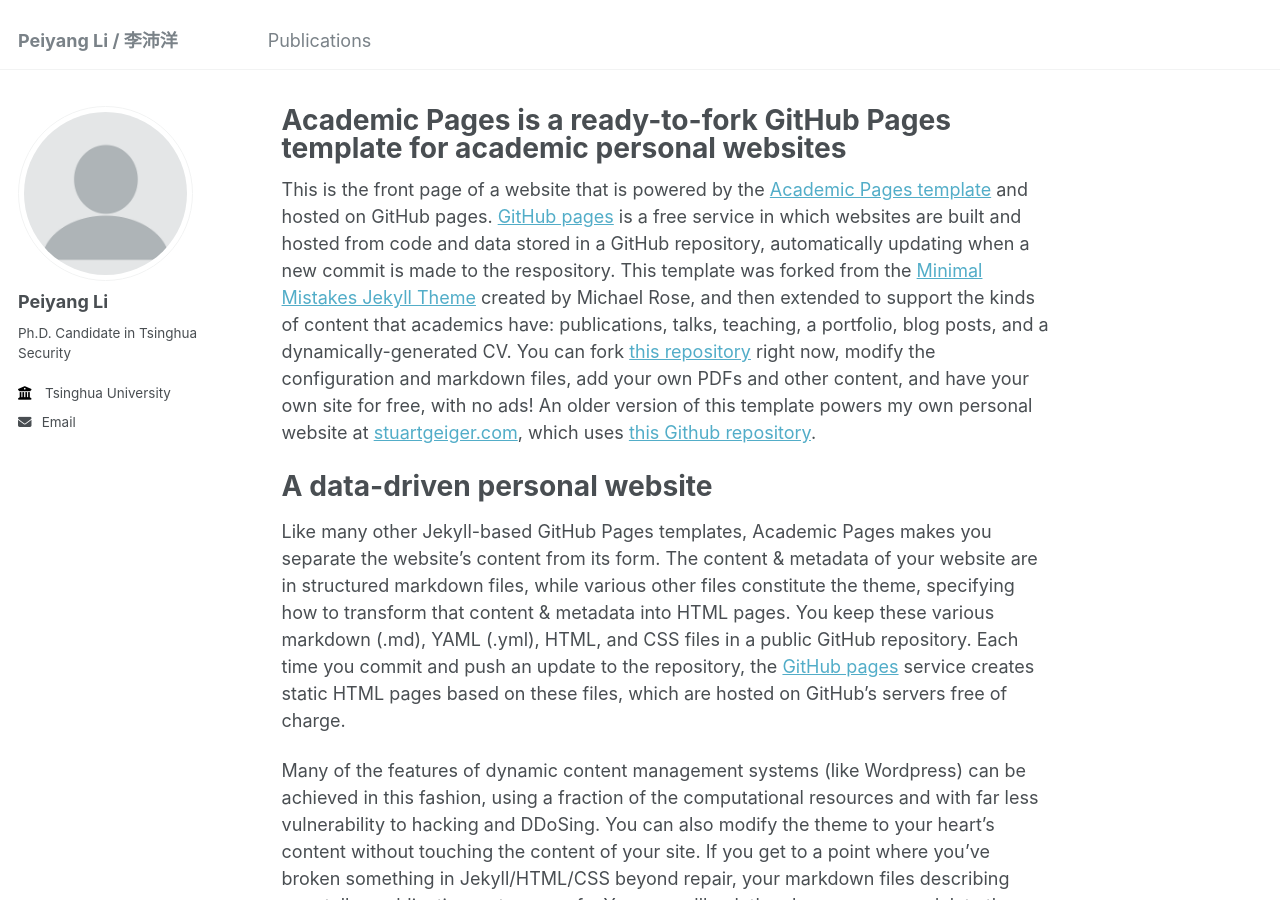
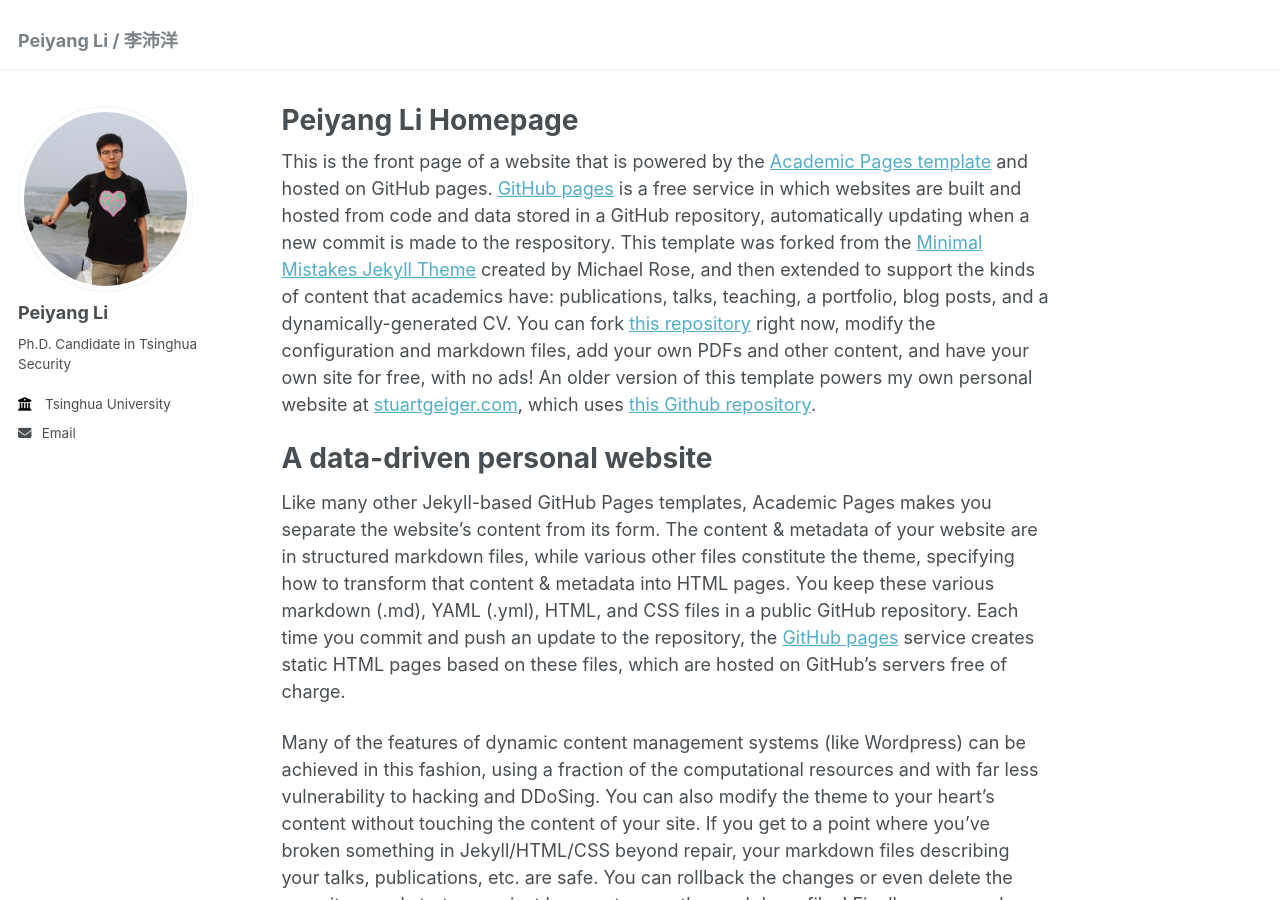
Before and after one commit to peiyangL/peiyangL.github.io, a Jekyll site: the page built from _pages/about.md, in a window 1280 px wide and 900 px high. Built offline with Jekyll 4.4.1, drawn with Linux system fonts in a browser that asks for light colours.

Commit message:
add photo

```diff
--- a/_config.yml
+++ b/_config.yml
@@ -21,7 +21,7 @@
 #               Additional customization can be done by editing /_includes/author-profile.html
 author:
   # Biographic information
-  avatar           : "profile.png"
+  avatar           : "my.png"
   name             : "Peiyang Li"
   pronouns         : # example: "she/her"
   bio              : "Ph.D. Candidate in Tsinghua Security"
--- a/_data/navigation.yml
+++ b/_data/navigation.yml
@@ -5,8 +5,8 @@
 # prevent it from being included in the site.
 
 main:
-  - title: "Publications"
-    url: /publications/
+  # - title: "Publications"
+  #   url: /publications/
 
   # - title: "Talks"
   #   url: /talks/
--- a/_pages/about.md
+++ b/_pages/about.md
@@ -1,6 +1,6 @@
 ---
 permalink: /
-title: "Academic Pages is a ready-to-fork GitHub Pages template for academic personal websites"
+title: "Peiyang Li Homepage"
 author_profile: true
 redirect_from:
   - /about/
```
Also changed, not shown: images/my.png (added).
